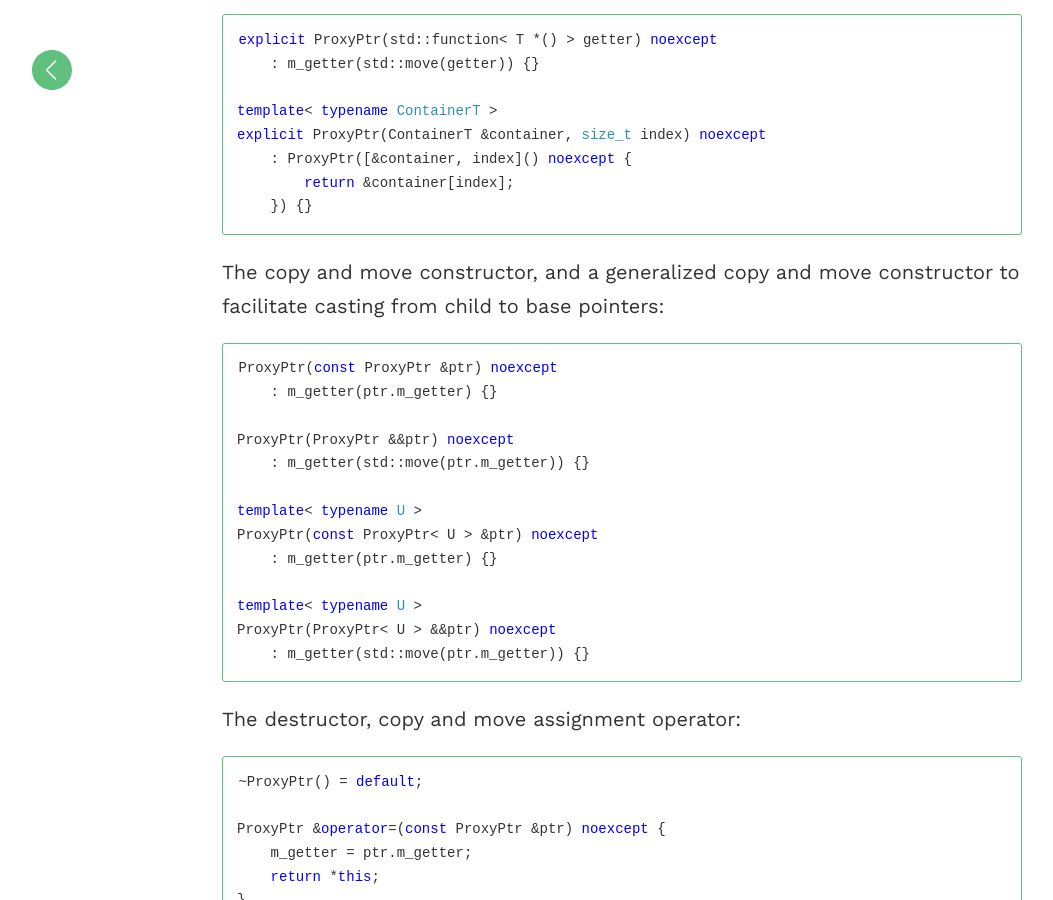
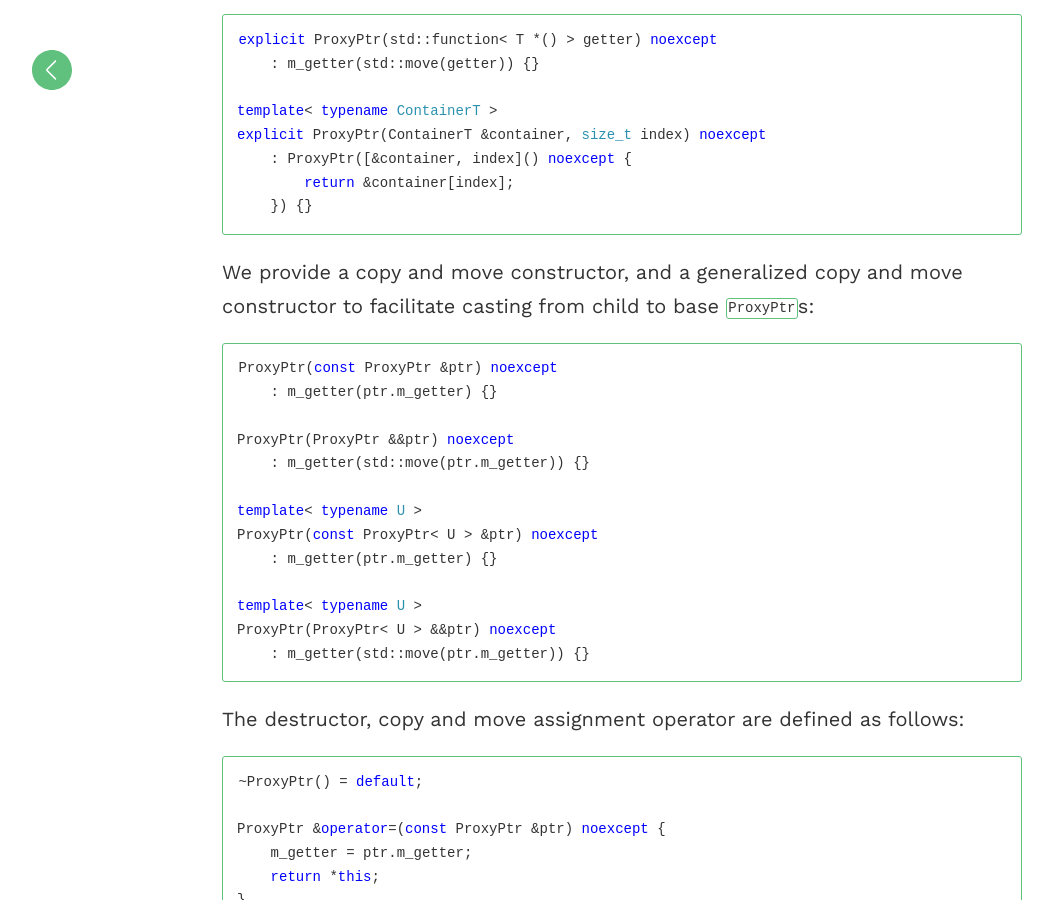
Before and after one commit to matt77hias/Blog, a Jekyll site: the page built from _posts/2018-01-28-the-universal-pointer.md, in a window 1280 px wide and 900 px high, scrolled down 3699 px. Shown: the whole window, without its empty margins (18-1071 px from the left). Built offline with Jekyll 4.4.1, drawn with Linux system fonts in a browser that asks for light colours; comment, search, counter and statistics services are not loaded.

Commit message:
Update 2018-01-28-the-universal-pointer.md

````diff
--- a/_posts/2018-01-28-the-universal-pointer.md
+++ b/_posts/2018-01-28-the-universal-pointer.md
@@ -91,7 +91,7 @@ explicit ProxyPtr(ContainerT &container, size_t index) noexcept
     }) {}
 ```
 
-The copy and move constructor, and a generalized copy and move constructor to facilitate casting from child to base pointers:
+We provide a copy and move constructor, and a generalized copy and move constructor to facilitate casting from child to base `ProxyPtr`s:
 
 ```c++
 ProxyPtr(const ProxyPtr &ptr) noexcept
@@ -109,7 +109,7 @@ ProxyPtr(ProxyPtr< U > &&ptr) noexcept
     : m_getter(std::move(ptr.m_getter)) {}
 ```
 
-The destructor, copy and move assignment operator:
+The destructor, copy and move assignment operator are defined as follows:
 
 ```c++
 ~ProxyPtr() = default;
````
